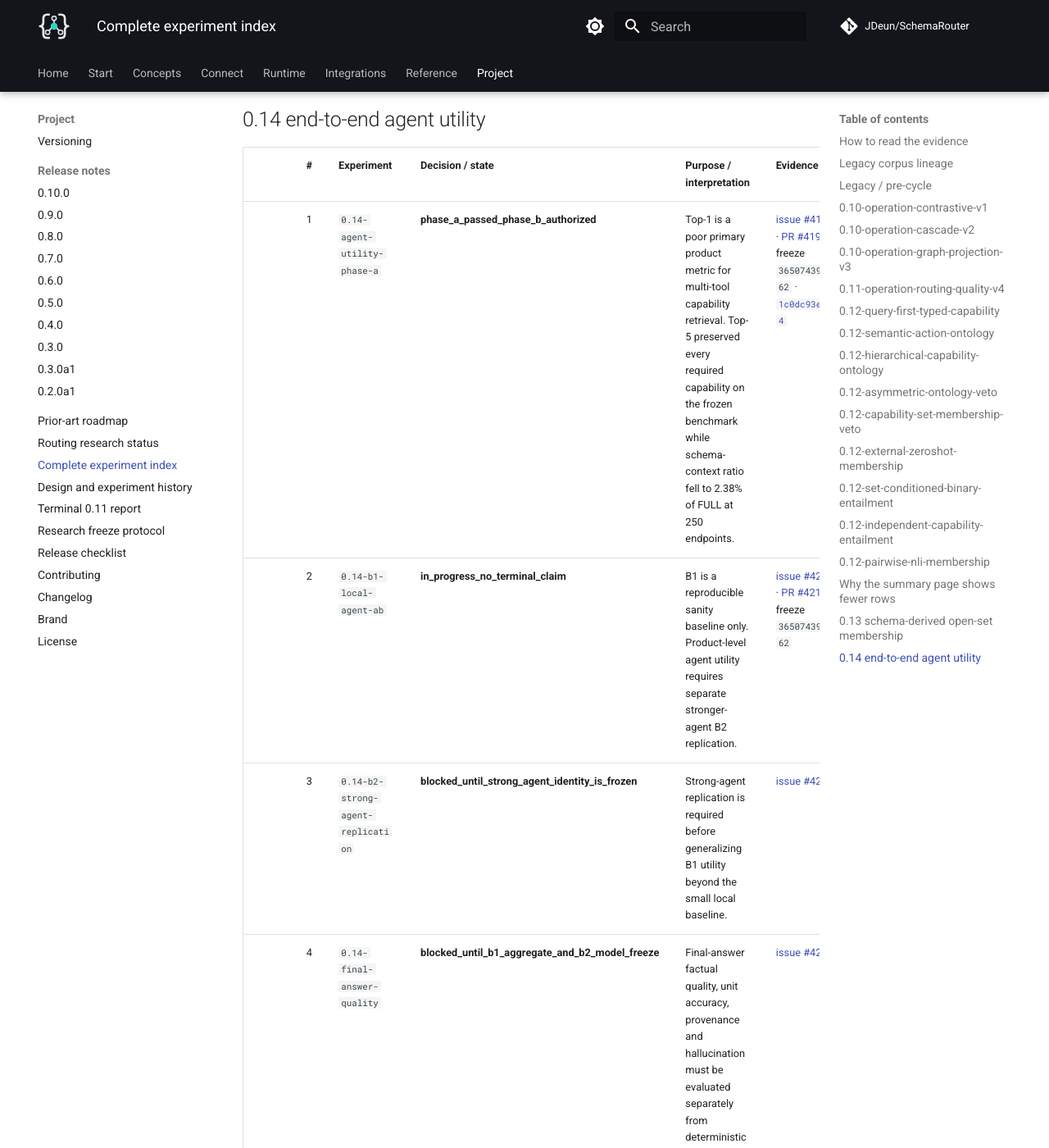
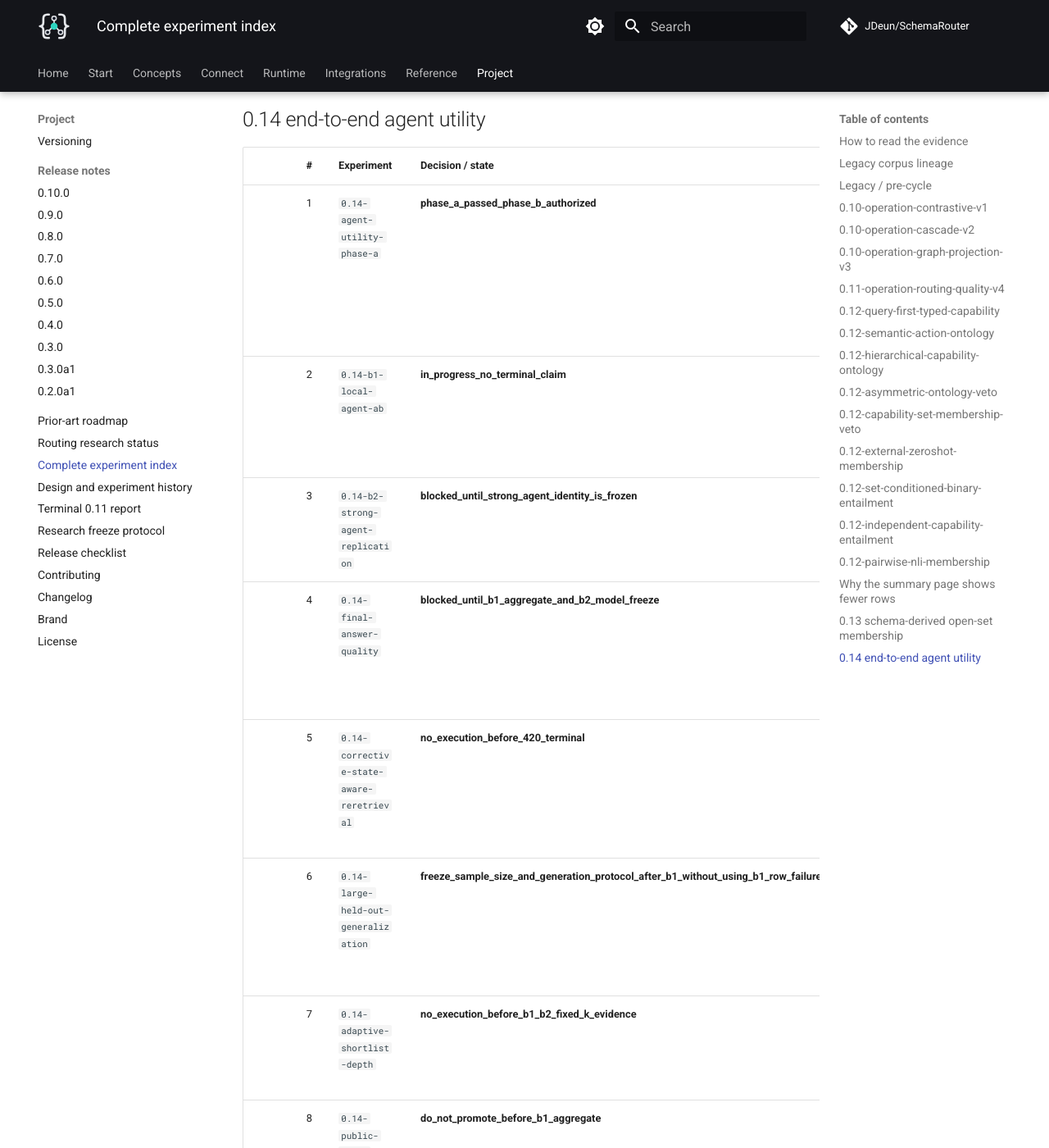
Before and after one commit to JDeun/SchemaRouter, an MkDocs documentation site: the page built from docs/research/experiment-index.md, in a window 1280 px wide and 1400 px high, scrolled down 20897 px. Shown: the whole window at 82% size. Built offline with MkDocs 1.6.1 and Material for MkDocs 9.7.7, drawn with Linux system fonts in a browser that asks for light colours; comment, search, counter and statistics services are not loaded; some of the changed lines change nothing that is shown; some of the changed text lies outside the part shown.

Commit message:
docs: index staged 0.14 successors

```diff
--- a/docs/research/experiment-index.md
+++ b/docs/research/experiment-index.md
@@ -8,13 +8,13 @@
 
 Current machine-readable ledger:
 
-- independent experiment records: **84**;
+- independent experiment records: **88**;
 - legacy routing corpus lineage: **13** versioned corpora;
 - routine bugfix-only commits are not counted as independent experiments unless they changed an
   architecture invariant, evaluation protocol, or empirical claim;
 - failed, superseded, invalidated, and terminal experiments are retained rather than hidden.
 
-The 84-record count includes the terminal 0.13 V6A–V6H/open-set controls and the active 0.14 agent-utility lineage. Terminal 0.13 confirmation surfaces remain unopened unless explicitly recorded otherwise.
+The 88-record count includes the terminal 0.13 V6A–V6H/open-set controls and the active 0.14 agent-utility lineage. Terminal 0.13 confirmation surfaces remain unopened unless explicitly recorded otherwise.
 
 The canonical machine-readable source is
 [`benchmarks/research-experiment-ledger.json`](https://github.com/JDeun/SchemaRouter/blob/main/benchmarks/research-experiment-ledger.json).
@@ -232,3 +232,7 @@
 | 2 | `0.14-b1-local-agent-ab` | **in_progress_no_terminal_claim** | B1 is a reproducible sanity baseline only. Product-level agent utility requires separate stronger-agent B2 replication. | [issue #420](https://github.com/JDeun/SchemaRouter/issues/420) · [PR #421](https://github.com/JDeun/SchemaRouter/pull/421) · freeze `36507439562` |
 | 3 | `0.14-b2-strong-agent-replication` | **blocked_until_strong_agent_identity_is_frozen** | Strong-agent replication is required before generalizing B1 utility beyond the small local baseline. | [issue #423](https://github.com/JDeun/SchemaRouter/issues/423) |
 | 4 | `0.14-final-answer-quality` | **blocked_until_b1_aggregate_and_b2_model_freeze** | Final-answer factual quality, unit accuracy, provenance and hallucination must be evaluated separately from deterministic tool-use task success. | [issue #424](https://github.com/JDeun/SchemaRouter/issues/424) |
+| 5 | `0.14-corrective-state-aware-reretrieval` | **no_execution_before_420_terminal** | Compare static candidate exposure with execution-state-aware re-retrieval using bounded typed observations; retrieval never becomes execution authority. | [issue #431](https://github.com/JDeun/SchemaRouter/issues/431) |
+| 6 | `0.14-large-held-out-generalization` | **freeze_sample_size_and_generation_protocol_after_b1_without_using_b1_row_failures** | Create an independently frozen, materially larger multilingual held-out surface for population-level uncertainty/generalization claims. | [issue #432](https://github.com/JDeun/SchemaRouter/issues/432) |
+| 7 | `0.14-adaptive-shortlist-depth` | **no_execution_before_b1_b2_fixed_k_evidence** | Test preregistered per-query adaptive candidate depth only after fixed-K evidence; do not derive the policy from B1 errors. | [issue #430](https://github.com/JDeun/SchemaRouter/issues/430) |
+| 8 | `0.14-public-topk-retrieval-api` | **do_not_promote_before_b1_aggregate** | Stage a first-class typed Top-K public retrieval API while keeping agent orchestration and execution authority outside the core retriever. | [issue #428](https://github.com/JDeun/SchemaRouter/issues/428) |
```
